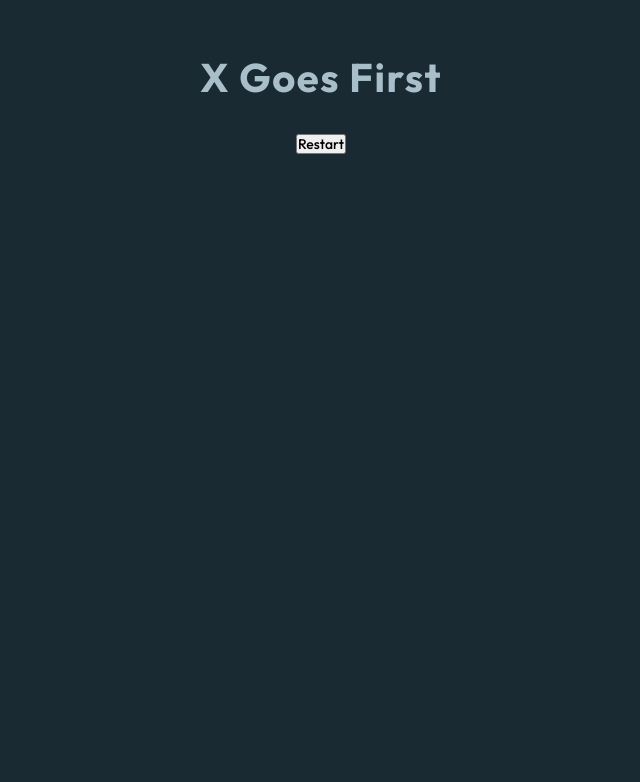
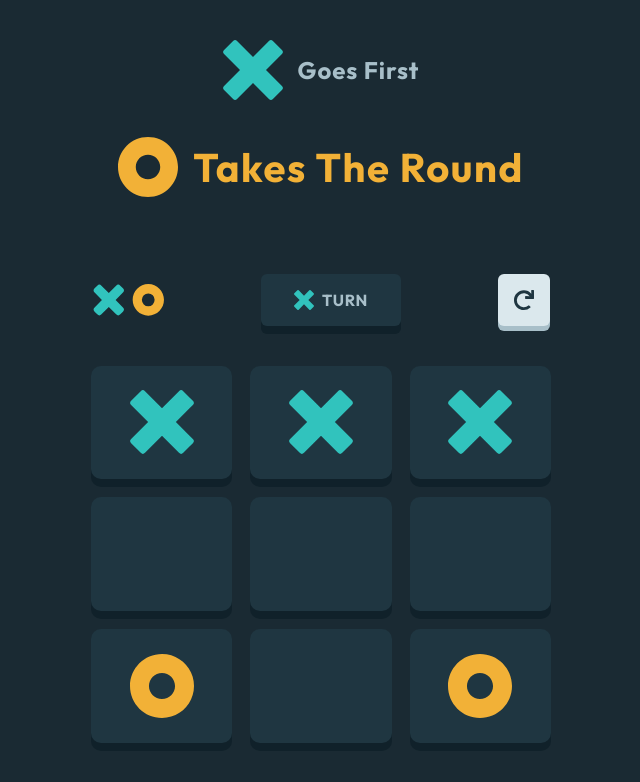
Before and after one commit to zedchamaa/tic-tac-toe, a plain HTML site: page index.html in a window 1280 px wide. Shown: the whole page, without its empty margins (319-959 px from the left). Drawn offline with Linux system fonts and the light colour scheme.

Commit message:
Update the app with the latest changes

```diff
--- a/index.html
+++ b/index.html
@@ -27,7 +27,58 @@
   </head>
   <body>
     <div class="container">
-      <h1 id="turn"></h1>
+      <div class="messages">
+        <div class="messages__first-turn">
+          <img class="messages__mark" src="/assets/icon-x.svg" />
+          <div><h2>Goes First</h2></div>
+        </div>
+        <div class="main-messages">
+          <img class="messages__mark" src="/assets/icon-o.svg" />
+          <div class="messages__O-mark"><h1>Takes The Round</h1></div>
+        </div>
+      </div>
+      <div class="game-header">
+        <img class="game-header__logo" src="/assets/logo.svg" />
+        <div class="player-turn">
+          <img class="player-turn__mark" src="/assets/icon-x.svg" />
+          <h4>TURN</h4>
+        </div>
+        <div class="restart">
+          <img class="restart__icon" src="/assets/icon-restart.svg" />
+        </div>
+      </div>
+      <div class="board">
+        <div class="box" id="0">
+          <div class="box__X-mark"></div>
+        </div>
+        <div class="box" id="1">
+          <div class="box__X-mark"></div>
+        </div>
+        <div class="box" id="2">
+          <div class="box__X-mark"></div>
+        </div>
+        <div class="box" id="3">
+          <div></div>
+        </div>
+        <div class="box" id="4">
+          <div></div>
+        </div>
+        <div class="box" id="5">
+          <div></div>
+        </div>
+        <div class="box" id="6">
+          <div class="box__O-mark"></div>
+        </div>
+        <div class="box" id="7">
+          <div></div>
+        </div>
+        <div class="box" id="8">
+          <div class="box__O-mark"></div>
+        </div>
+      </div>
+
+      <!-- TODO: delete the code below when no longer needed -->
+      <!-- <h1 id="turn"></h1>
       <button id="restart">Restart</button>
       <div id="messages"></div>
       <div id="board">
@@ -43,7 +94,7 @@
       </div>
       <div id="x-score"></div>
       <div id="ties"></div>
-      <div id="o-score"></div>
+      <div id="o-score"></div> -->
     </div>
   </body>
 </html>
```
